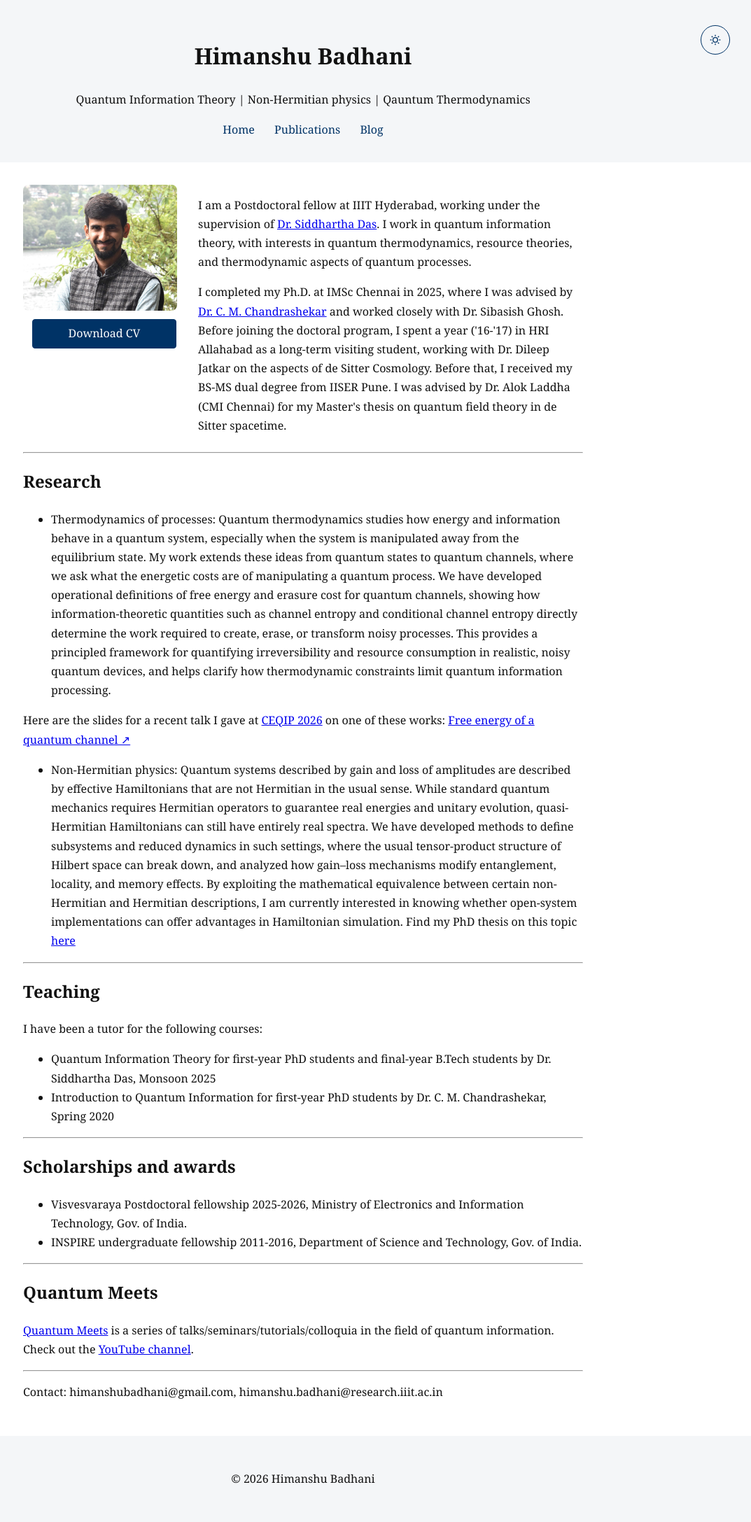
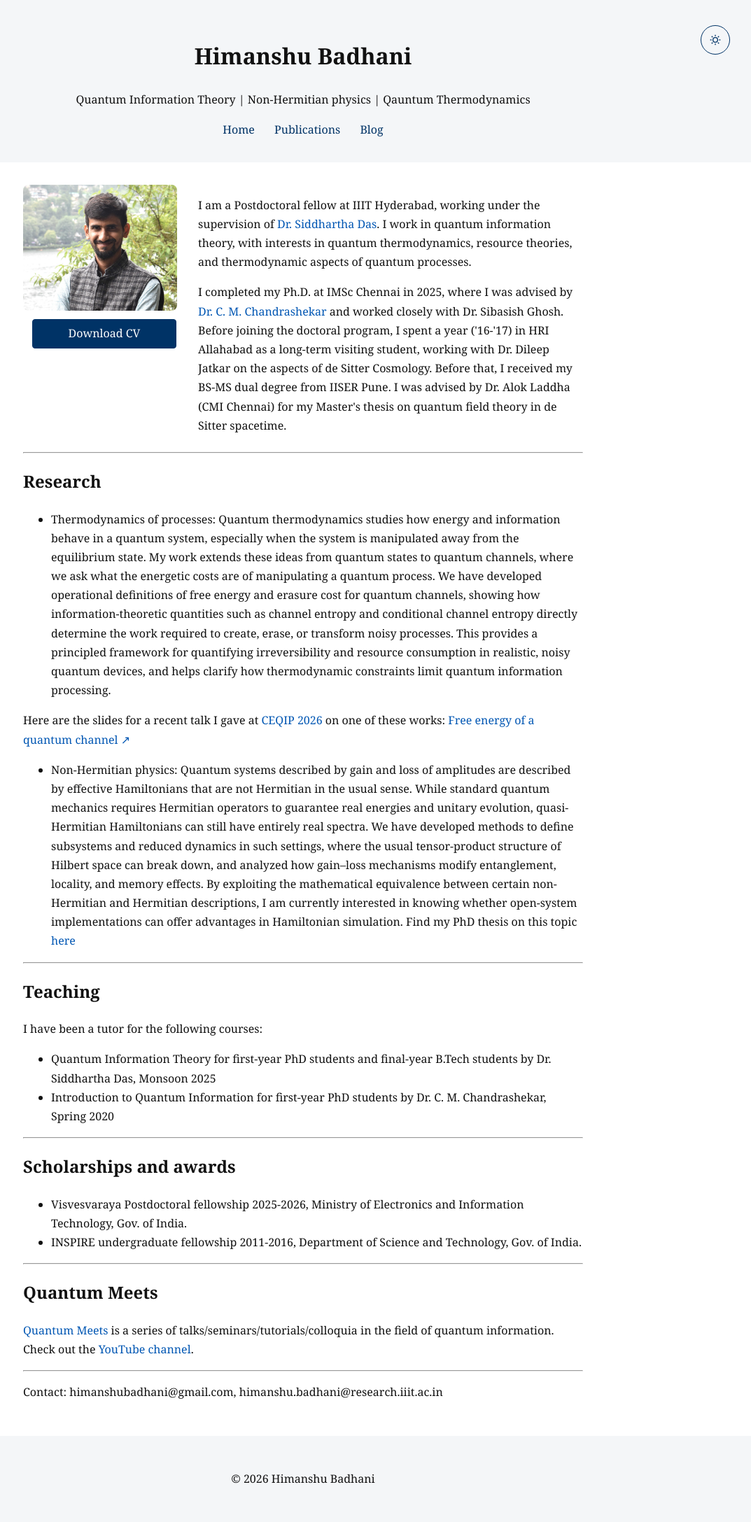
Before and after one commit to himanshubadhani/himanshubadhani.github.io, a Jekyll site: the page built from index.md, in a window 1280 px wide. Shown: the whole page at 70% size, without its empty margins (207-1280 px from the left). Built offline with Jekyll 4.4.1, drawn with Linux system fonts in a browser that asks for light colours.

Commit message:
Define link colors for light and dark modes
Added link color variables for light and dark modes.

```diff
--- a/assets/css/style.css
+++ b/assets/css/style.css
@@ -1,15 +1,34 @@
+/* Light mode */
 :root {
     --bg: #ffffff;
     --text: #111111;
     --accent: #003366;
     --card: #f4f6f8;
+
+    --link-color: #0056b3;
+    --link-hover: #003366;
 }
 
+/* Dark mode */
 body.dark {
     --bg: #0f172a;
     --text: #e2e8f0;
     --accent: #60a5fa;
     --card: #1e293b;
+
+    --link-color: #93c5fd;
+    --link-hover: #bfdbfe;
+}
+
+a {
+    color: var(--link-color);
+    text-decoration: none;
+    transition: color 0.2s ease;
+}
+
+a:hover {
+    color: var(--link-hover);
+    text-decoration: underline;
 }
 
 body {
```
